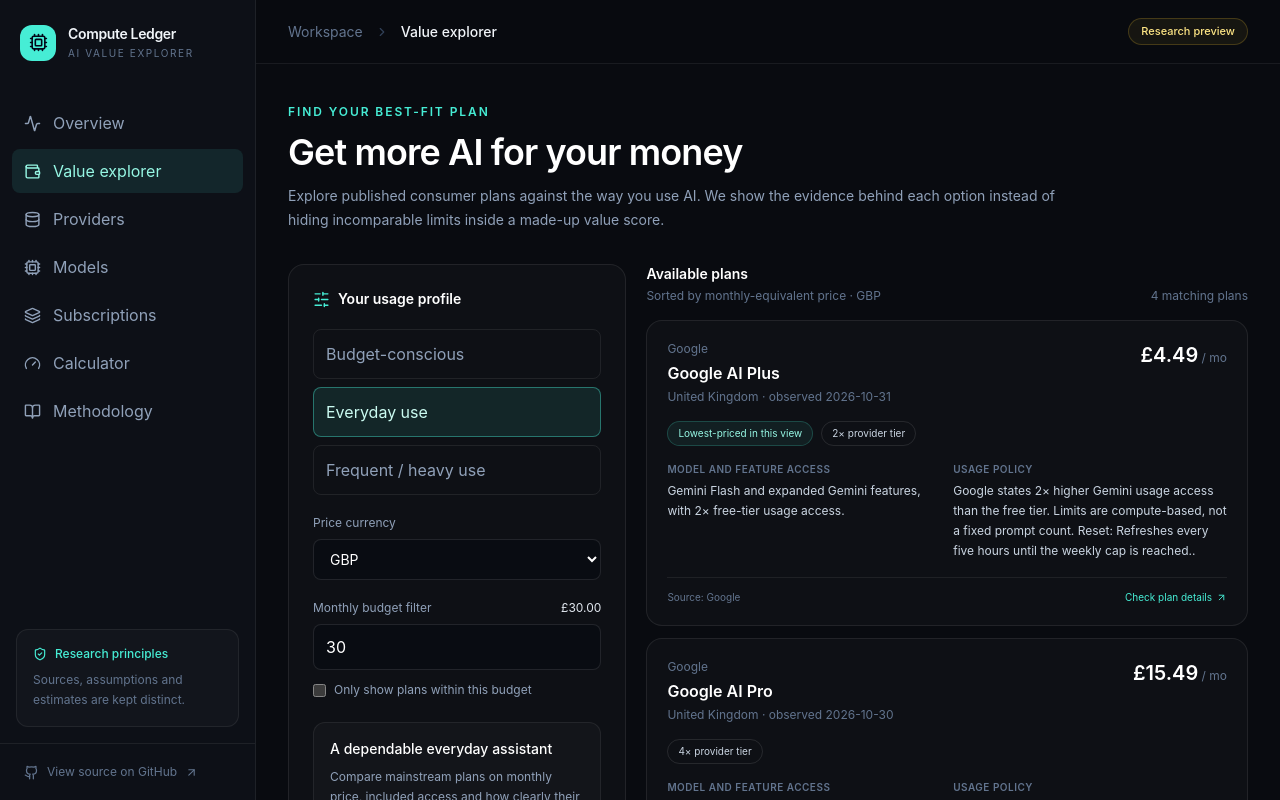
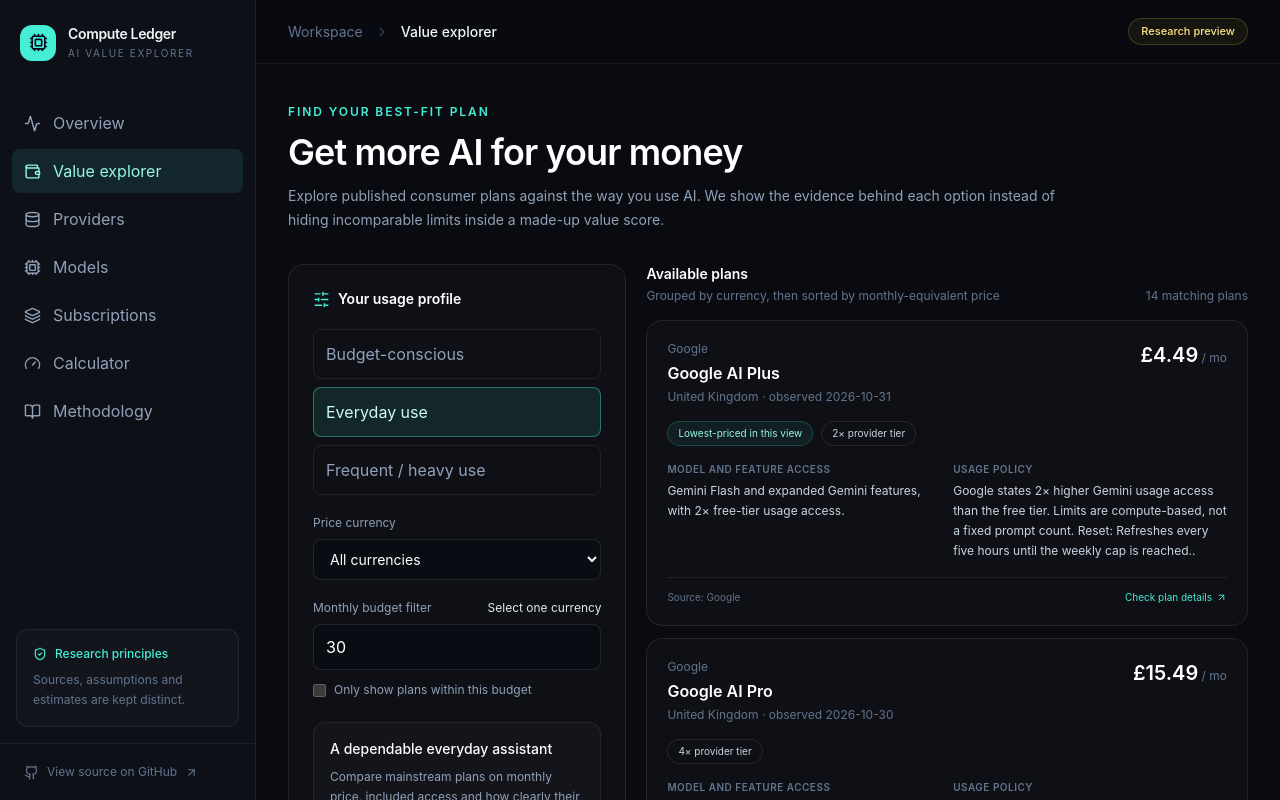
Before and after one commit to thewilferine/compute-ledger, a React (Vite) app: page / in a window 1280 px wide. Both pictures are taken after a click on the button "Compare subscriptions". Shown: the top 800 px of the page. Built offline with nearby package versions, Linux system fonts and the light colour scheme.

Commit message:
fix: show all providers in Value Explorer by default

```diff
--- a/src/ValueExplorer.tsx
+++ b/src/ValueExplorer.tsx
@@ -32,24 +32,28 @@
 
 export default function ValueExplorer({ dataset }: { dataset: Dataset }) {
   const currencies = [...new Set(dataset.subscriptionPlans.map((plan) => plan.currency))].sort();
-  const [currency, setCurrency] = useState(currencies.includes("GBP") ? "GBP" : currencies[0] ?? "USD");
+  const [currency, setCurrency] = useState("ALL");
   const [profile, setProfile] = useState<Profile>("everyday");
   const [budget, setBudget] = useState(30);
   const [budgetOnly, setBudgetOnly] = useState(false);
 
   const plans = useMemo(() => {
     const matching = dataset.subscriptionPlans
-      .filter((plan) => plan.currency === currency)
-      .filter((plan) => !budgetOnly || monthlyPrice(plan) <= budget)
-      .sort((a, b) => monthlyPrice(a) - monthlyPrice(b));
+      .filter((plan) => currency === "ALL" || plan.currency === currency)
+      .filter((plan) => currency === "ALL" || !budgetOnly || monthlyPrice(plan) <= budget)
+      .sort((a, b) => a.currency.localeCompare(b.currency) || monthlyPrice(a) - monthlyPrice(b));
 
     return matching;
   }, [dataset.subscriptionPlans, currency, budget, budgetOnly]);
 
-  const cheapest = plans.length ? Math.min(...plans.map(monthlyPrice)) : undefined;
+  const cheapestByCurrency = new Map<string, number>();
+  for (const plan of plans) {
+    const current = cheapestByCurrency.get(plan.currency);
+    if (current === undefined || monthlyPrice(plan) < current) cheapestByCurrency.set(plan.currency, monthlyPrice(plan));
+  }
   const highestTierByProvider = new Map<string, number>();
   for (const plan of dataset.subscriptionPlans) {
-    if (plan.currency !== currency || plan.usageLimitType !== "tier-multiplier" || plan.usageMultiplier === undefined) continue;
+    if ((currency !== "ALL" && plan.currency !== currency) || plan.usageLimitType !== "tier-multiplier" || plan.usageMultiplier === undefined) continue;
     highestTierByProvider.set(plan.providerId, Math.max(highestTierByProvider.get(plan.providerId) ?? 0, plan.usageMultiplier));
   }
 
@@ -77,14 +81,14 @@
           </div>
           <div className="mt-5">
             <label className="mb-2 block text-xs text-slate-400" htmlFor="value-currency">Price currency</label>
-            <select id="value-currency" value={currency} onChange={(event) => setCurrency(event.target.value)} className="w-full rounded-lg border border-white/10 bg-[#090c12] px-3 py-2.5 text-sm text-white">
-              {currencies.map((item) => <option key={item} value={item}>{item}</option>)}
+            <select id="value-currency" value={currency} onChange={(event) => { setCurrency(event.target.value); if (event.target.value === "ALL") setBudgetOnly(false); }} className="w-full rounded-lg border border-white/10 bg-[#090c12] px-3 py-2.5 text-sm text-white">
+              <option value="ALL">All currencies</option>{currencies.map((item) => <option key={item} value={item}>{item}</option>)}
             </select>
           </div>
           <div className="mt-5">
-            <label className="mb-2 flex items-center justify-between text-xs text-slate-400" htmlFor="value-budget"><span>Monthly budget filter</span><span className="text-slate-200">{formatMoney(budget, currency)}</span></label>
-            <input id="value-budget" type="number" min="0" step="1" value={budget} onChange={(event) => setBudget(Math.max(0, Number(event.target.value)))} className="w-full rounded-lg border border-white/10 bg-[#090c12] px-3 py-2.5 text-sm text-white"/>
-            <label className="mt-3 flex items-center gap-2 text-xs text-slate-400"><input type="checkbox" checked={budgetOnly} onChange={(event) => setBudgetOnly(event.target.checked)} className="accent-teal-300"/> Only show plans within this budget</label>
+            <label className="mb-2 flex items-center justify-between text-xs text-slate-400" htmlFor="value-budget"><span>Monthly budget filter</span><span className="text-slate-200">{currency === "ALL" ? "Select one currency" : formatMoney(budget, currency)}</span></label>
+            <input id="value-budget" type="number" min="0" step="1" disabled={currency === "ALL"} value={budget} onChange={(event) => setBudget(Math.max(0, Number(event.target.value)))} className="w-full rounded-lg border border-white/10 bg-[#090c12] px-3 py-2.5 text-sm text-white"/>
+            <label className="mt-3 flex items-center gap-2 text-xs text-slate-400"><input type="checkbox" checked={budgetOnly} disabled={currency === "ALL"} onChange={(event) => setBudgetOnly(event.target.checked)} className="accent-teal-300"/> Only show plans within this budget</label>
           </div>
           <div className="mt-6 rounded-xl border border-white/[0.07] bg-white/[0.025] p-4">
             <h3 className="text-sm font-medium text-white">{profileCopy[profile].title}</h3>
@@ -95,7 +99,7 @@
 
         <section>
           <div className="mb-4 flex flex-wrap items-end justify-between gap-2">
-            <div><h2 className="text-sm font-semibold text-white">Available plans</h2><p className="mt-1 text-xs text-slate-500">Sorted by monthly-equivalent price · {currency}</p></div>
+            <div><h2 className="text-sm font-semibold text-white">Available plans</h2><p className="mt-1 text-xs text-slate-500">{currency === "ALL" ? "Grouped by currency, then sorted by monthly-equivalent price" : `Sorted by monthly-equivalent price · ${currency}`}</p></div>
             <span className="text-xs text-slate-500">{plans.length} matching {plans.length === 1 ? "plan" : "plans"}</span>
           </div>
           {plans.length === 0 ? <div className="rounded-2xl border border-white/[0.08] bg-white/[0.025] p-8 text-center text-sm text-slate-400">No plans match this currency and budget. Increase the budget or choose another currency.</div> : <div className="space-y-3">
@@ -103,14 +107,14 @@
               const provider = dataset.providers.find((item) => item.id === plan.providerId);
               const source = dataset.sources.find((item) => item.id === plan.sources[0]);
               const monthly = monthlyPrice(plan);
-              const isCheapest = monthly === cheapest;
+              const isCheapest = monthly === cheapestByCurrency.get(plan.currency);
               const isHighestTier = plan.usageLimitType === "tier-multiplier" && plan.usageMultiplier !== undefined && plan.usageMultiplier === highestTierByProvider.get(plan.providerId);
               const usageLabel = plan.usageLimitType === "tier-multiplier" && plan.usageMultiplier ? `${plan.usageMultiplier}× provider tier` : plan.usageLimitType === "shared-pool" ? "Shared usage pool" : plan.usageLimitType === "dynamic" ? "Dynamic limits" : "Limit not published";
               return (
                 <article key={plan.id} className="rounded-2xl border border-white/[0.08] bg-white/[0.025] p-5">
                   <div className="flex flex-wrap items-start justify-between gap-3">
                     <div><p className="text-xs text-slate-500">{provider?.name ?? "Provider"}</p><h3 className="mt-1 text-base font-semibold text-white">{plan.name}</h3><p className="mt-1 text-xs text-slate-500">{plan.region} · observed {plan.observedAt}</p></div>
-                    <div className="text-right"><p className="text-xl font-semibold text-white">{formatMoney(monthly, currency)}<span className="text-xs font-normal text-slate-500"> / mo</span></p>{plan.billingPeriod === "annual" && <p className="mt-1 text-[10px] text-slate-500">Billed {formatMoney(plan.price, currency)} annually</p>}</div>
+                    <div className="text-right"><p className="text-xl font-semibold text-white">{formatMoney(monthly, plan.currency)}<span className="text-xs font-normal text-slate-500"> / mo</span></p>{plan.billingPeriod === "annual" && <p className="mt-1 text-[10px] text-slate-500">Billed {formatMoney(plan.price, plan.currency)} annually</p>}</div>
                   </div>
                   <div className="mt-4 flex flex-wrap gap-2">
                     {isCheapest && <span className="rounded-full border border-teal-300/20 bg-teal-300/[0.07] px-2.5 py-1 text-[10px] text-teal-200">Lowest-priced in this view</span>}
@@ -131,7 +135,7 @@
           </div>}
           <div className="mt-4 flex gap-2 rounded-xl border border-amber-300/15 bg-amber-300/[0.04] p-4 text-xs leading-5 text-slate-400">
             <Info size={15} className="mt-0.5 shrink-0 text-amber-200"/>
-            <p>There is no defensible universal value score yet. Providers publish different kinds of limits, and a 5× tier at one provider cannot be compared directly with another provider's 5× tier. This view compares prices in one currency and exposes the plan terms so you can make an informed choice. Check source links before subscribing; prices and limits change.</p>
+            <p>There is no defensible universal value score yet. Providers publish different kinds of limits, and a 5× tier at one provider cannot be compared directly with another provider's 5× tier. All currencies are shown by default and are grouped separately, not converted or compared as if they were equivalent. Select one currency to use the monthly budget filter. Check source links before subscribing; prices and limits change.</p>
           </div>
         </section>
       </div>
```
